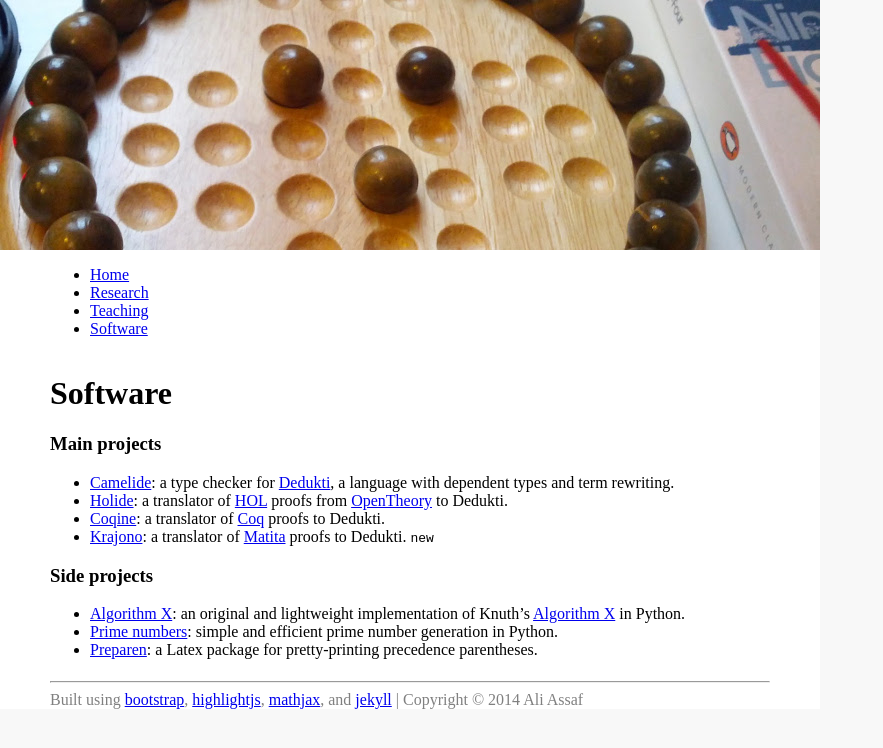
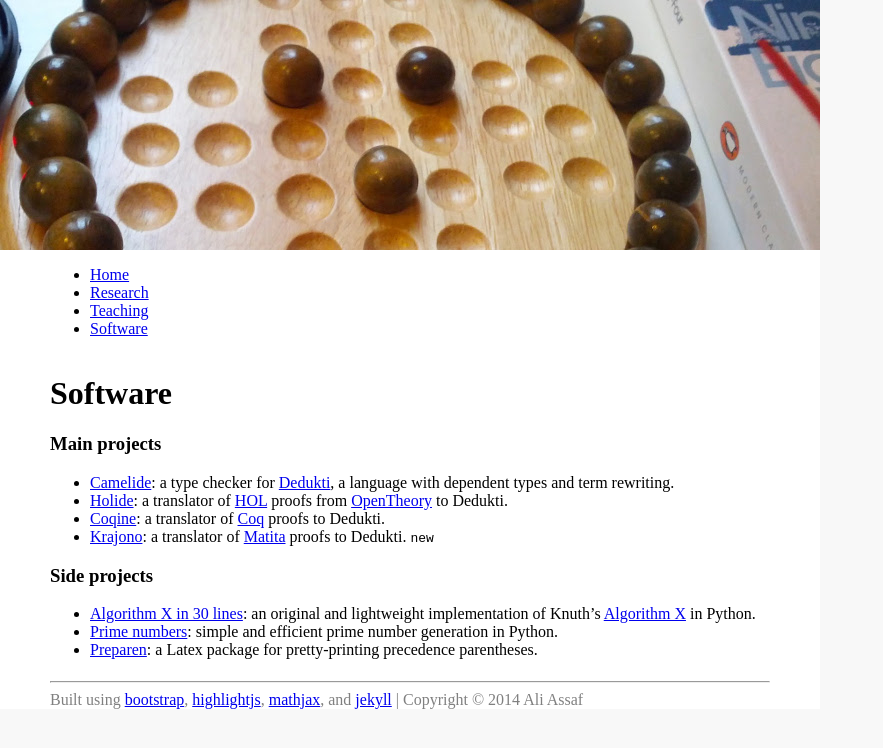
Before and after one commit to aliassaf/aliassaf.github.io, a Jekyll site: the page built from software/index.md, in a window 1280 px wide. Shown: the top 748 px of the page, without its empty margins (0-883 px from the left). Built offline with Jekyll 4.4.1, drawn with Linux system fonts in a browser that asks for light colours; nearby versions of some CDN libraries; our own code applies the rules of GitHub Pages for plain Markdown files; a style sheet for code colours, icons or effects is not loaded.

```diff
--- a/software/index.md
+++ b/software/index.md
@@ -9,6 +9,6 @@
 
 ### Side projects
 
-* [Algorithm X](algorithm-x): an original and lightweight implementation of Knuth's [Algorithm X](http://en.wikipedia.org/wiki/Knuth%27s_Algorithm_X) in Python.
+* [Algorithm X in 30 lines](algorithm-x): an original and lightweight implementation of Knuth's [Algorithm X](http://en.wikipedia.org/wiki/Knuth%27s_Algorithm_X) in Python.
 * [Prime numbers](generating-primes): simple and efficient prime number generation in Python.
 * [Preparen](https://github.com/aliassaf/preparen): a Latex package for pretty-printing precedence parentheses.
```
Also changed, not shown: software/algorithm-x/index.md (+1 -1 lines).
